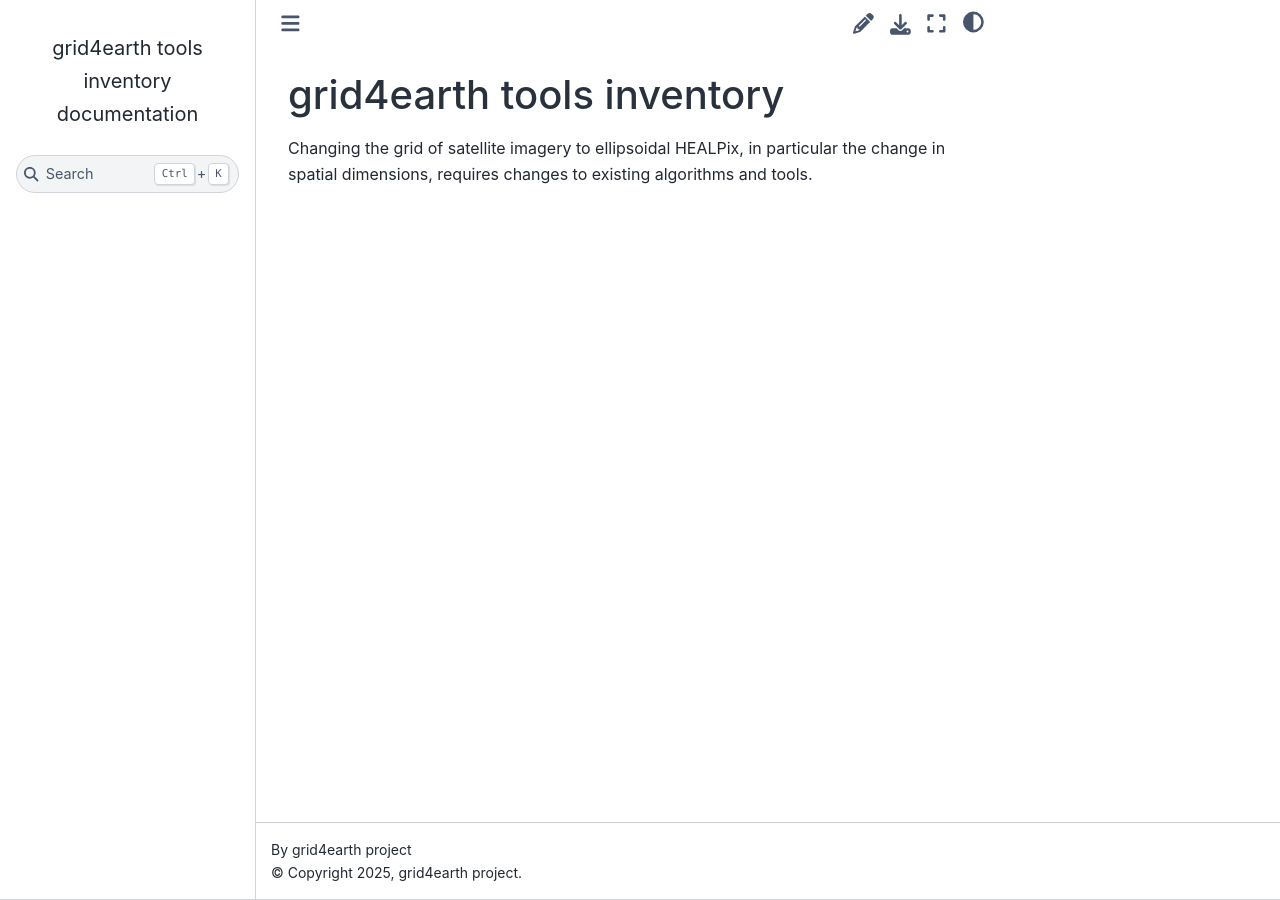
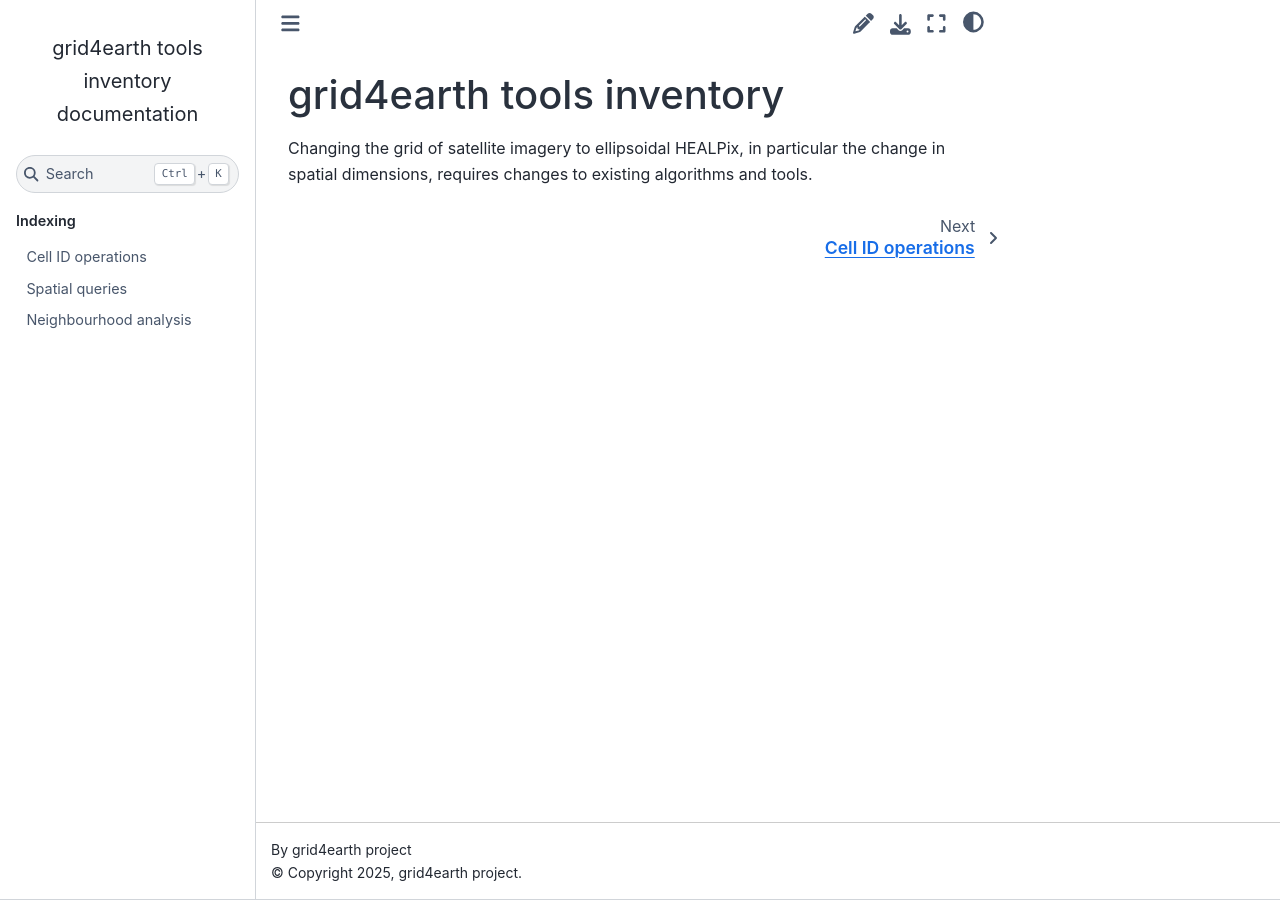
Before and after one commit to keewis/tools-inventory, a Sphinx documentation site: the page built from docs/index.md, in a window 1280 px wide. Built offline with Sphinx 7.4.7 and the Sphinx Book theme 1.1.4, drawn with Linux system fonts in a browser that asks for light colours.

Commit message:
add the indexing content

````diff
--- a/docs/index.md
+++ b/docs/index.md
@@ -1,3 +1,13 @@
 # grid4earth tools inventory
 
 Changing the grid of satellite imagery to ellipsoidal HEALPix, in particular the change in spatial dimensions, requires changes to existing algorithms and tools.
+
+```{toctree}
+---
+caption: Indexing
+hidden: true
+---
+indexing/cell-ids
+indexing/spatial-query
+indexing/neighbourhood
+```
````
Also changed, not shown: docs/indexing/cell-ids.ipynb (added), docs/indexing/neighbourhood.ipynb (added), docs/indexing/spatial-query.ipynb (added).
